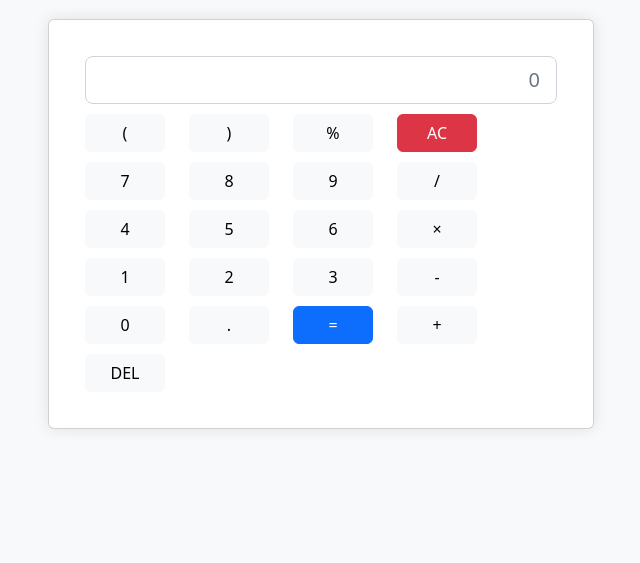
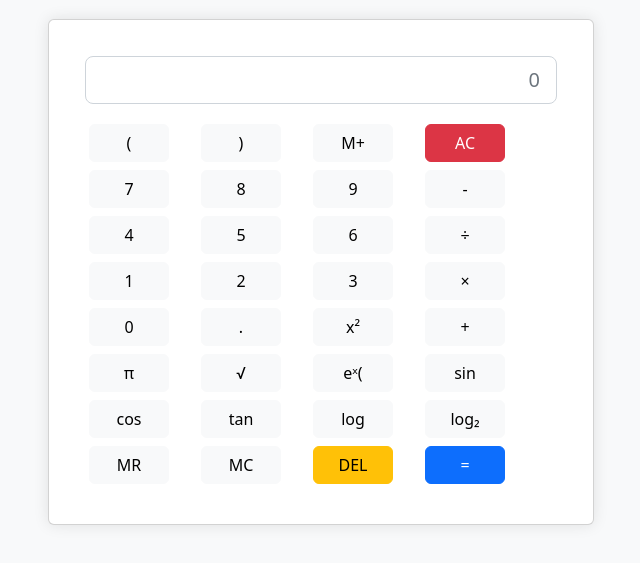
Before and after one commit to Harsh-vardhan-sahu/Scientific-Calculator, a plain HTML site: page src/index.html in a window 1280 px wide. Shown: the part 113-676 px from the top of the page, without its empty margins (319-959 px from the left). Drawn offline with nearby package versions, Linux system fonts and the light colour scheme.

Commit message:
final commit

```diff
--- a/src/index.html
+++ b/src/index.html
@@ -1,10 +1,10 @@
 <!DOCTYPE html>
 <html lang="en">
 <head>
-  <meta charset="UTF-8">
-  <meta name="viewport" content="width=device-width, initial-scale=1.0">
+  <meta charset="UTF-8" />
+  <meta name="viewport" content="width=device-width, initial-scale=1.0"/>
   <title>Scientific Calculator</title>
-  <link href="https://cdn.jsdelivr.net/npm/bootstrap@5.2.3/dist/css/bootstrap.min.css" rel="stylesheet">
+  <link href="https://cdn.jsdelivr.net/npm/bootstrap@5.2.3/dist/css/bootstrap.min.css" rel="stylesheet"/>
   <style>
     body {
       background-color: #f8f9fa;
@@ -20,6 +20,9 @@
       margin-top: 10px;
       min-width: 80px;
     }
+    .custom-btn {
+      margin: 4px;
+    }
   </style>
 </head>
 <body>
@@ -30,96 +33,41 @@
     <div class="col-md-6">
       <div class="card calculator-card">
         <div class="card-body">
-            <input
-              id="calc-display"
-              readonly
-              type="text"
-              class="form-control form-control-lg text-end"
-              placeholder="0"
-            />
-            <div class="row justify-content-start">
-              <div class="col-auto">
-                <button type="button" class="btn btn-light theme-button custom-btn">(</button>
-              </div>
-              <div class="col-auto">
-                <button type="button" class="btn btn-light theme-button custom-btn">)</button>
-              </div>
-              <div class="col-auto">
-                <button type="button"
-                        class="btn btn-light theme-button custom-btn">%</button>
-              </div>
-              <div class="col-auto">
-                <button type="button"
-                        class="btn btn-danger theme-button custom-btn">AC</button>
-              </div>
-              <div class="col-auto">
-                <button type="button"
-                        class="btn btn-light theme-button custom-btn">7</button>
-              </div>
-              <div class="col-auto">
-                <button type="button"
-                        class="btn btn-light theme-button custom-btn">8</button>
-              </div>
-              <div class="col-auto">
-                <button type="button"
-                        class="btn btn-light theme-button custom-btn">9</button>
-              </div>
-              <div class="col-auto">
-                <button type="button"
-                        class="btn btn-light theme-button custom-btn">/</button>
-              </div>
-              <div class="col-auto">
-                <button type="button"
-                        class="btn btn-light theme-button custom-btn">4</button>
-              </div>
-              <div class="col-auto">
-                <button type="button"
-                        class="btn btn-light theme-button custom-btn">5</button>
-              </div>
-              <div class="col-auto">
-                <button type="button"
-                        class="btn btn-light theme-button custom-btn">6</button>
-              </div>
-              <div class="col-auto">
-                <button type="button"
-                        class="btn btn-light theme-button custom-btn">×</button>
-              </div>
-              <div class="col-auto">
-                <button type="button"
-                        class="btn btn-light theme-button custom-btn">1</button>
-              </div>
-              <div class="col-auto">
-                <button type="button"
-                        class="btn btn-light theme-button custom-btn">2</button>
-              </div>
-              <div class="col-auto">
-                <button type="button"
-                        class="btn btn-light theme-button custom-btn">3</button>
-              </div>
-              <div class="col-auto">
-                <button type="button"
-                        class="btn btn-light theme-button custom-btn">-</button>
-              </div>
-              <div class="col-auto">
-                <button type="button"
-                        class="btn btn-light theme-button custom-btn">0</button>
-              </div>
-              <div class="col-auto">
-                <button type="button"
-                        class="btn btn-light theme-button custom-btn">.</button>
-              </div>
-              <div class="col-auto">
-                <button type="button"
-                        class="btn btn-primary theme-button custom-btn border-primary">=</button>
-              </div>
-              <div class="col-auto">
-                <button type="button"
-                        class="btn btn-light theme-button custom-btn">+</button>
-              </div>
-              <div class="col-auto">
-                <button type="button"
-                        class="btn btn-light theme-button custom-btn">DEL</button>
-              </div>
+          <input id="calc-display" readonly type="text" class="form-control form-control-lg text-end mb-3" placeholder="0" />
+          <div class="row">
+            <!-- Row 1 -->
+            <div class="col-auto"><button class="btn btn-light theme-button custom-btn">(</button></div>
+            <div class="col-auto"><button class="btn btn-light theme-button custom-btn">)</button></div>
+            <div class="col-auto"><button class="btn btn-light theme-button custom-btn" data-memory="save">M+</button></div>
+            <div class="col-auto"><button class="btn btn-danger theme-button custom-btn">AC</button></div>
+            <div class="col-auto"><button class="btn btn-light theme-button custom-btn">7</button></div>
+            <div class="col-auto"><button class="btn btn-light theme-button custom-btn">8</button></div>
+            <div class="col-auto"><button class="btn btn-light theme-button custom-btn">9</button></div>
+            <div class="col-auto"><button class="btn btn-light theme-button custom-btn">-</button></div>
+            <div class="col-auto"><button class="btn btn-light theme-button custom-btn">4</button></div>
+            <div class="col-auto"><button class="btn btn-light theme-button custom-btn">5</button></div>
+            <div class="col-auto"><button class="btn btn-light theme-button custom-btn">6</button></div>
+            <div class="col-auto"><button class="btn btn-light theme-button custom-btn">÷</button></div>
+            <div class="col-auto"><button class="btn btn-light theme-button custom-btn">1</button></div>
+            <div class="col-auto"><button class="btn btn-light theme-button custom-btn">2</button></div>
+            <div class="col-auto"><button class="btn btn-light theme-button custom-btn">3</button></div>
+            <div class="col-auto"><button class="btn btn-light theme-button custom-btn">×</button></div>
+            <div class="col-auto"><button class="btn btn-light theme-button custom-btn">0</button></div>
+            <div class="col-auto"><button class="btn btn-light theme-button custom-btn">.</button></div>
+            <div class="col-auto"><button class="btn btn-light theme-button custom-btn">x²</button></div>
+            <div class="col-auto"><button class="btn btn-light theme-button custom-btn">+</button></div>
+            <div class="col-auto"><button class="btn btn-light theme-button custom-btn">π</button></div>
+            <div class="col-auto"><button class="btn btn-light theme-button custom-btn">√</button></div>
+            <div class="col-auto"><button class="btn btn-light theme-button custom-btn">eˣ(</button></div>
+            <div class="col-auto"><button class="btn btn-light theme-button custom-btn">sin</button></div>
+            <div class="col-auto"><button class="btn btn-light theme-button custom-btn">cos</button></div>
+            <div class="col-auto"><button class="btn btn-light theme-button custom-btn">tan</button></div>
+            <div class="col-auto"><button class="btn btn-light theme-button custom-btn">log</button></div>
+            <div class="col-auto"><button class="btn btn-light theme-button custom-btn">log₂</button></div>
+            <div class="col-auto"><button class="btn btn-light theme-button custom-btn" data-memory="recall">MR</button></div>
+            <div class="col-auto"><button class="btn btn-light theme-button custom-btn" data-memory="clear">MC</button></div>
+            <div class="col-auto"><button class="btn btn-warning theme-button custom-btn">DEL</button></div>
+            <div class="col-auto"><button class="btn btn-primary theme-button custom-btn border-primary">=</button></div>
           </div>
         </div>
       </div>
@@ -127,9 +75,9 @@
   </div>
 </div>
 
-  <script src="https://cdn.jsdelivr.net/npm/bootstrap@5.2.3/dist/js/bootstrap.bundle.min.js"></script>
 <script src="script.js">
 
 </script>
+
 </body>
 </html>
--- a/src/script.js
+++ b/src/script.js
@@ -1,31 +1,86 @@
-document.addEventListener("DOMContentLoaded",function(){
-    const display=document.getElementById('calc-display');
-    const buttons=document.getElementsByClassName('btn');
+document.addEventListener("DOMContentLoaded", function () {
+  const display = document.getElementById('calc-display');
+  const buttons = document.getElementsByClassName('btn');
 
   let currentvalue = "";
+
+  const replacements = [
+    { pattern: /sin\(/g, 'replacement': 'Math.sin(' },
+    { pattern: /cos\(/g, 'replacement': 'Math.cos(' },
+    { pattern: /tan\(/g, 'replacement': 'Math.tan(' },
+    { pattern: /log₂\(/g, 'replacement': 'Math.log2(' },
+    { pattern: /log\(/g, 'replacement': 'Math.log10(' },
+    { pattern: /√/g, 'replacement': 'Math.sqrt' },
+    { pattern: /π/g, 'replacement': 'Math.PI' },
+    { pattern: /×/g, 'replacement': '*' },
+    { pattern: /÷/g, 'replacement': '/' },
+    { pattern: /eˣ/g, replacement: 'Math.exp(' } , // Open
+    { pattern: /([0-9a-zA-Z_]+)²/g, replacement: 'Math.pow($1, 2)' }
+  ];
+
+  function transformExpression(expr) {
+    replacements.forEach(({ pattern, replacement }) => {
+      expr = expr.replace(pattern, replacement);
+    });
+
+    expr = expr.replace(/(\d)(Math\.\w+)/g, '$1*$2');
+    expr = expr.replace(/(\d)\(/g, '$1*(');
+    expr = expr.replace(/\)(\d)/g, ')*$1');
+    return expr;
+  }
 
   for (let i = 0; i < buttons.length; i++) {
     const button = buttons[i];
     button.addEventListener('click', function () {
       const value = button.innerText;
       const lastChar = currentvalue.slice(-1);
+
+
+// Memory button logic
+const memoryAction = button.getAttribute('data-memory');
+if (memoryAction) {
+  if (memoryAction === 'save') {
+    // Save current display to memory
+    fetch('http://localhost:3000/memory', {
+      method: 'POST',
+      headers: { 'Content-Type': 'application/json' },
+      body: JSON.stringify({ value: display.value })
+    });
+  } else if (memoryAction === 'recall') {
+    // Recall memory and append it to display
+    fetch('http://localhost:3000/memory')
+      .then(res => res.json())
+      .then(data => {
+        currentvalue += data.memory;
+        display.value = currentvalue;
+      });
+  } else if (memoryAction === 'clear') {
+    // Clear memory
+    fetch('http://localhost:3000/memory/clear', { method: 'POST' });
+  }
+  return; // Stop further processing
+}
+      if (currentvalue === "Error") currentvalue = "";
+
       if (value === 'AC') {
         currentvalue = "";
- } else if(value=='DEL'){
-   currentvalue=currentvalue.slice(0,-1);
- }
- else if((lastChar === ')' && value === '(') ||
-(/\d/.test(lastChar) && value === '(') ||
-(lastChar === ')' && /\d/.test(value))
-){
-currentvalue += '*' + value;
+      } else if (value === 'DEL') {
+        currentvalue = currentvalue.slice(0, -1);
       }
       else if (value === '=') {
         try {
-     currentvalue = eval(currentvalue.replace(/×/g, '*'));
+          currentvalue = transformExpression(currentvalue);
+          currentvalue = String(eval(currentvalue));
+
         } catch {
           currentvalue = "Error";
         }
+      } else if (
+        (lastChar === ')' && value === '(') ||
+        (/\d/.test(lastChar) && value === '(') ||
+        (lastChar === ')' && /\d/.test(value))
+      ) {
+        currentvalue += '*' + value;
       } else {
         currentvalue += value;
       }
@@ -33,5 +88,4 @@ currentvalue += '*' + value;
       display.value = currentvalue;
     });
   }
-
 });
```
Also changed, not shown: calc-server/models/memory.js (added, +10 -0 lines), calc-server/package.json (added, +17 -0 lines), calc-server/server.js (added, +46 -0 lines), 1 other file. Lines whose indentation alone changed are shown as unchanged.
